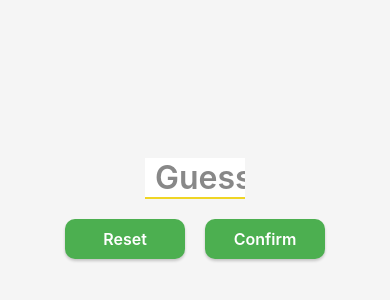
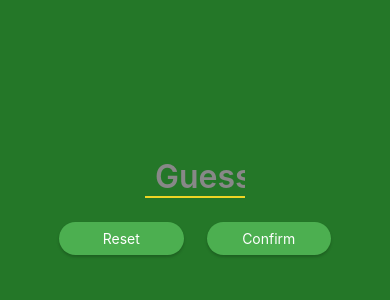
Before and after one commit to Archiektor/guessMyNumber, a React Native app: screen / in a window 390 px wide. Shown: the part 214-514 px from the top of the page. Built offline with nearby package versions, Linux system fonts and the light colour scheme.

Commit message:
- init commit v1.02

```diff
--- a/components/PrimaryButton.jsx
+++ b/components/PrimaryButton.jsx
@@ -1,63 +1,47 @@
-import React, {useState} from 'react';
-import {TouchableOpacity, StyleSheet, Text} from 'react-native';
+import {Pressable, StyleSheet, Text, View} from 'react-native';
 
-const PrimaryButton = ({children, onPress, userStyle, textStyle, disabled}) => {
-    const [isHovered, setIsHovered] = useState(false);
-
+const PrimaryButton = ({children, onPress, userBtnStyle, textStyle, disabled}) => {
     const onPressHandler = () => {
         if (onPress && !disabled) {
             onPress();
         }
-        console.log('Button pressed!');
-    };
-
-    const handlePressIn = () => {
-        setIsHovered(true);
-    };
-
-    const handlePressOut = () => {
-        setIsHovered(false);
-    };
+    }
 
     return (
-        <TouchableOpacity
-            onPress={onPressHandler}
-            onPressIn={handlePressIn}
-            onPressOut={handlePressOut}
-            style={[
-                styles.btnContainer,
-                userStyle,
-                {backgroundColor: isHovered ? '#1d6a20' : '#4CAF50'} // Background color change on hover
-            ]}
-            activeOpacity={0.7}
-            disabled={disabled}
-        >
-            <Text style={[styles.btnText, textStyle]}>
-                {children}
-            </Text>
-        </TouchableOpacity>
+        <View style={[styles.btnOuterContainer, userBtnStyle]}>
+            <Pressable style={({pressed}) => [
+                styles.btnInnerContainer,
+                {opacity: pressed || disabled ? 0.7 : 1}
+            ]} onPress={onPressHandler} android_ripple={{color: '#1f7323'}}>
+                <Text style={styles.btnText}>
+                    {children}
+                </Text>
+            </Pressable>
+        </View>
     );
-};
+}
+
+export default PrimaryButton;
+
 
 const styles = StyleSheet.create({
-    btnContainer: {
-        justifyContent: 'center',
-        alignItems: 'center',
-        marginHorizontal: 10,
-        paddingVertical: 10,
-        borderRadius: 10,
-        elevation: 3, // for shadow on Android
+    btnOuterContainer: {
+        margin: 4,
+        borderRadius: 28,
+        backgroundColor: '#007BFF',
         shadowColor: '#000', // for shadow on iOS
         shadowOffset: {width: 0, height: 2}, // for shadow on iOS
         shadowOpacity: 0.2, // for shadow on iOS
         shadowRadius: 3, // for shadow on iOS
+        elevation: 3, // for shadow on Android
         overflow: 'hidden', // Ensures any child overflow is hidden
     },
+    btnInnerContainer: {
+        paddingVertical: 8,
+        paddingHorizontal: 16,
+    },
     btnText: {
-        fontSize: 16,
-        fontWeight: '600',
-        color: '#fff', // Default text color
+        color: '#fff',
+        textAlign: 'center',
     }
 });
-
-export default PrimaryButton;
--- a/screens/StartGameScreen.jsx
+++ b/screens/StartGameScreen.jsx
@@ -21,14 +21,14 @@ const StartGameScreen = () => {
             <View style={styles.btnContainer}>
                 <PrimaryButton
                     onPress={() => console.log('Reset pressed')}
-                    userStyle={{flex: 1, backgroundColor: '#4CAF50'}}
+                    userBtnStyle={{flex: 1, backgroundColor: '#4CAF50'}}
                     textStyle={{color: '#fff', fontSize: 16}}
                 >
                     Reset
                 </PrimaryButton>
                 <PrimaryButton
                     onPress={() => console.log('Confirm pressed')}
-                    userStyle={{flex: 1, backgroundColor: '#4CAF50'}}
+                    userBtnStyle={{flex: 1, backgroundColor: '#4CAF50'}}
                     textStyle={{color: '#fff', fontSize: 16}}
                 >
                     Confirm
@@ -46,7 +46,7 @@ const styles = StyleSheet.create({
         alignItems: 'center',
         justifyContent: 'center',
         padding: 20,
-        backgroundColor: '#f5f5f5'
+        backgroundColor: '#247728',
     },
     numberInput: {
         width: 100,
@@ -57,14 +57,18 @@ const styles = StyleSheet.create({
         borderBottomColor: '#efd525',
         borderBottomWidth: 2,
         paddingLeft: 10,
-        backgroundColor: '#fff',
+        backgroundColor: 'transparent',
         marginBottom: 20,
         textAlign: 'center',
     },
     btnContainer: {
         minWidth: '80%',
         flexDirection: 'row',
-        justifyContent: 'space-between',
+        // justifyContent: 'space-between',
+        // borderColor: '#f10d0d',
+        // borderWidth: 1,
+        borderStyle: 'solid',
+        gap: 15
     }
 });
 
```
